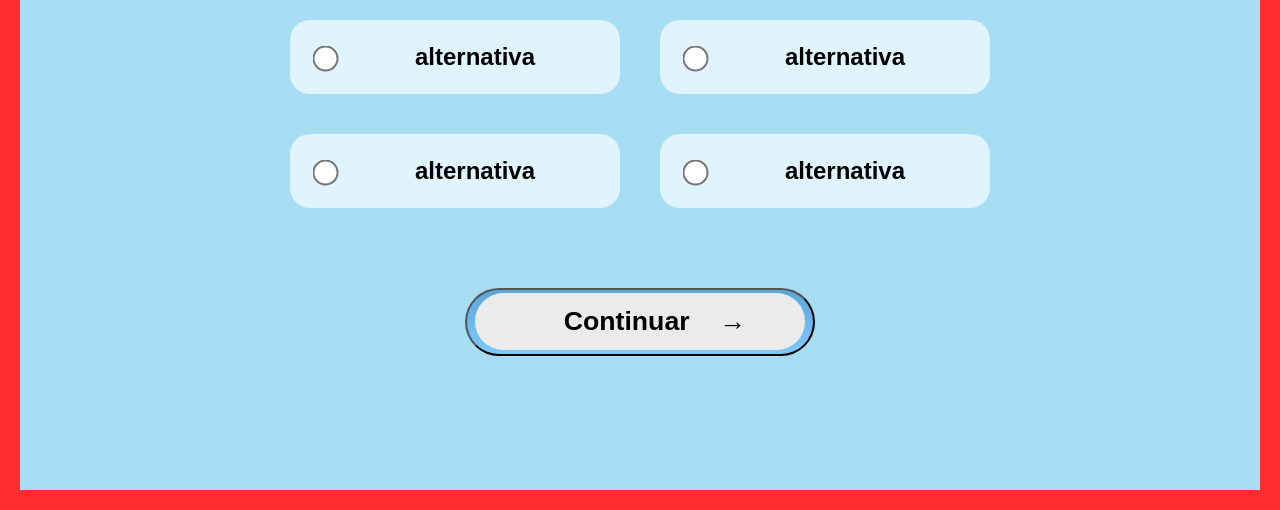
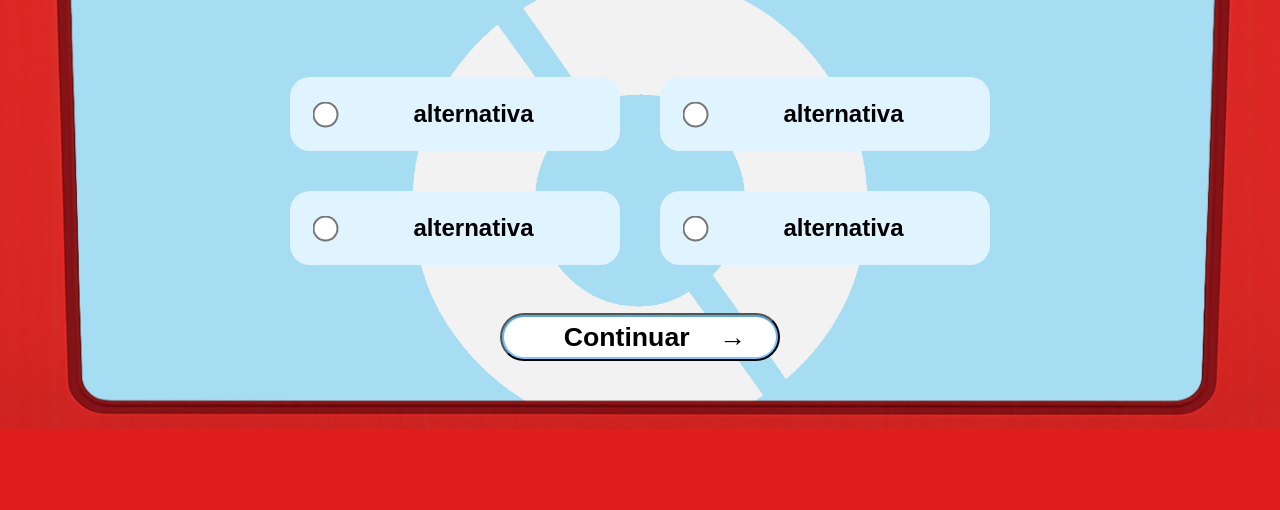
Before and after one commit to gabrielwouDev/Projeto_Quiz, a plain HTML site: page views/pergunta1.html in a window 1280 px wide. Shown: the part 290-800 px from the top of the page. Drawn offline with Linux system fonts and the light colour scheme.

Commit message:
finalizado moldura da página de perguntas

```diff
--- a/css/css-perguntas/botão.css
+++ b/css/css-perguntas/botão.css
@@ -1,5 +1,5 @@
 .link-botao{
-    margin-top: 10vh;
+    margin-top: 6vh;
     display: grid;
     width: 100%;
     text-decoration: none;
@@ -7,8 +7,8 @@
 
 button{
     padding-top: 0;
-    width: 50%;
-    height: 90%;
+    width: 40%;
+    height: 6vh;
     background: linear-gradient(#5aa7d8,#7fc8ff);
     border-radius: 90px;
     justify-self: center;
@@ -27,7 +27,7 @@ button div{
     display: flex;
     border-radius: 90px;
     margin: 2px;
-    background-color: #ebebeb;
+    background-color: #ffffff;
     justify-content: center;
     align-items: center;
 }
--- a/css/css-perguntas/fundo.css
+++ b/css/css-perguntas/fundo.css
@@ -1,3 +1,8 @@
+*{
+    margin: 0;
+    padding: 0;
+}
+
 body{
     margin: 0;
     padding: 0;
@@ -5,4 +10,8 @@ body{
     background-color: #a7ddf2;
     box-sizing: border-box;
     overflow: hidden;
+    background-image: url(http://127.0.0.1:5500/Projeto_Quiz/images/fundo-pokebola.png);
+    background-size: 70%;
+    background-repeat: no-repeat;
+    background-position:bottom center;
 }
--- a/css/css-perguntas/main.css
+++ b/css/css-perguntas/main.css
@@ -1,7 +1,10 @@
 main{
     display: grid;
     justify-content: center;
-    margin-top: 15vh;
+    padding-top: 35vh;
+    transform: translateY(-60px);
+    position: relative;
+    z-index: 1;
 }
 
 .caixa-pergunta{
--- a/css/css-perguntas/moldura.css
+++ b/css/css-perguntas/moldura.css
@@ -1,16 +1,29 @@
-.fundo::before{
+.fundo{
+    position: relative;
+    min-height: 100vh;
+}
+.fundo::after{
     content: "";
 
     position: fixed;
 
-    inset: 0;
+    bottom: 0;
+    left: 0;
 
-    border-top: 80px solid #ff2d2d;
-    border-left: 20px solid #ff2d2d;
-    border-right: 20px solid #ff2d2d;
-    border-bottom: 20px solid #ff2d2d;
+    width: 100vw;
+    height: 80px;
 
-    box-sizing: border-box;
+    background: #e21d1d;
 
+    z-index: -1;
+}
+
+.moldura{
+    position: fixed;
+    top: -90px;
+    left: -5px;
+    width: calc(100% + 10px);
+    height: calc(100% + 10px);
+    object-fit: fill;
     pointer-events: none;
 }
--- a/views/pergunta1.html
+++ b/views/pergunta1.html
@@ -11,6 +11,7 @@
 </head>
 <body>
     <div class="fundo">
+        <img src="../images/Rotom_perguntas2.png" class="moldura">
         <main>
             <div class="caixa-pergunta">
                 <h1>Pergunta tal -sla</h1>
```
Also changed, not shown: images/Rotom_perguntas2.png (added).
